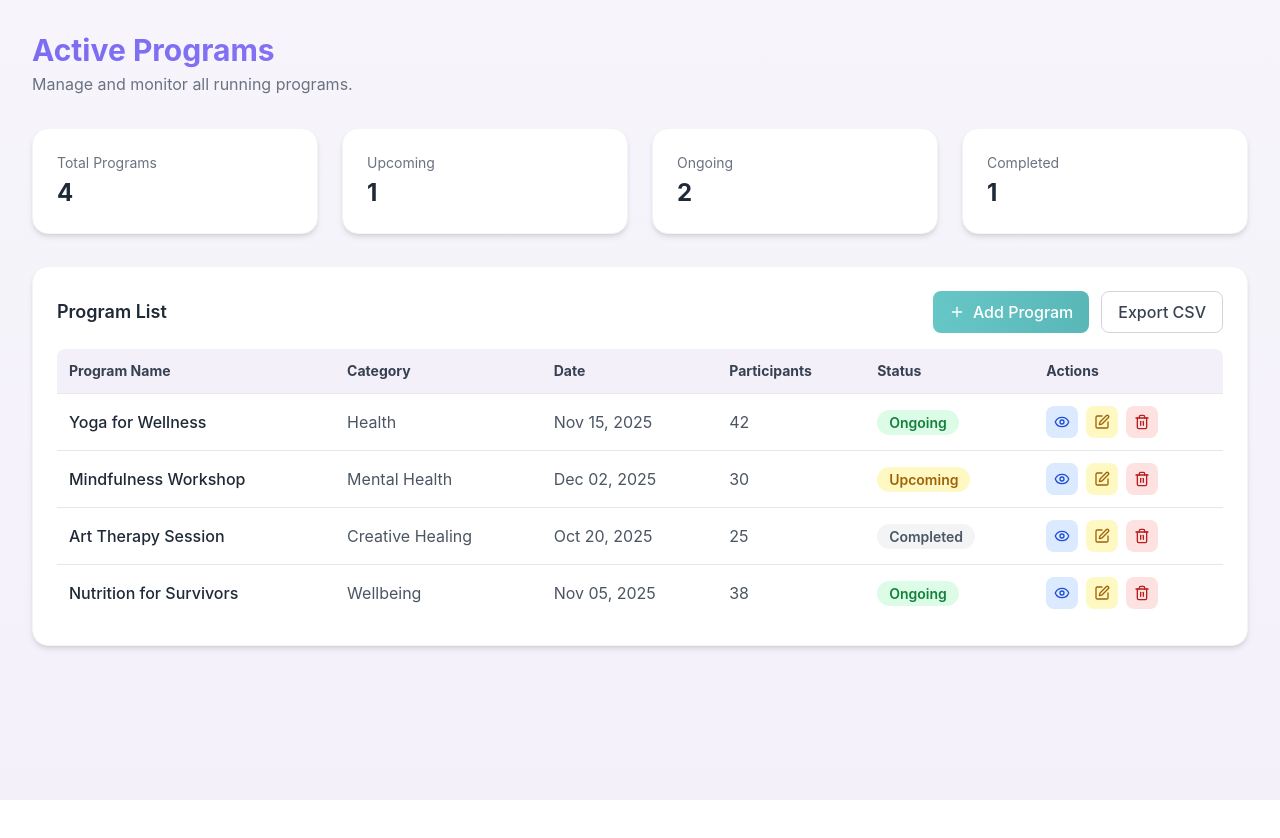
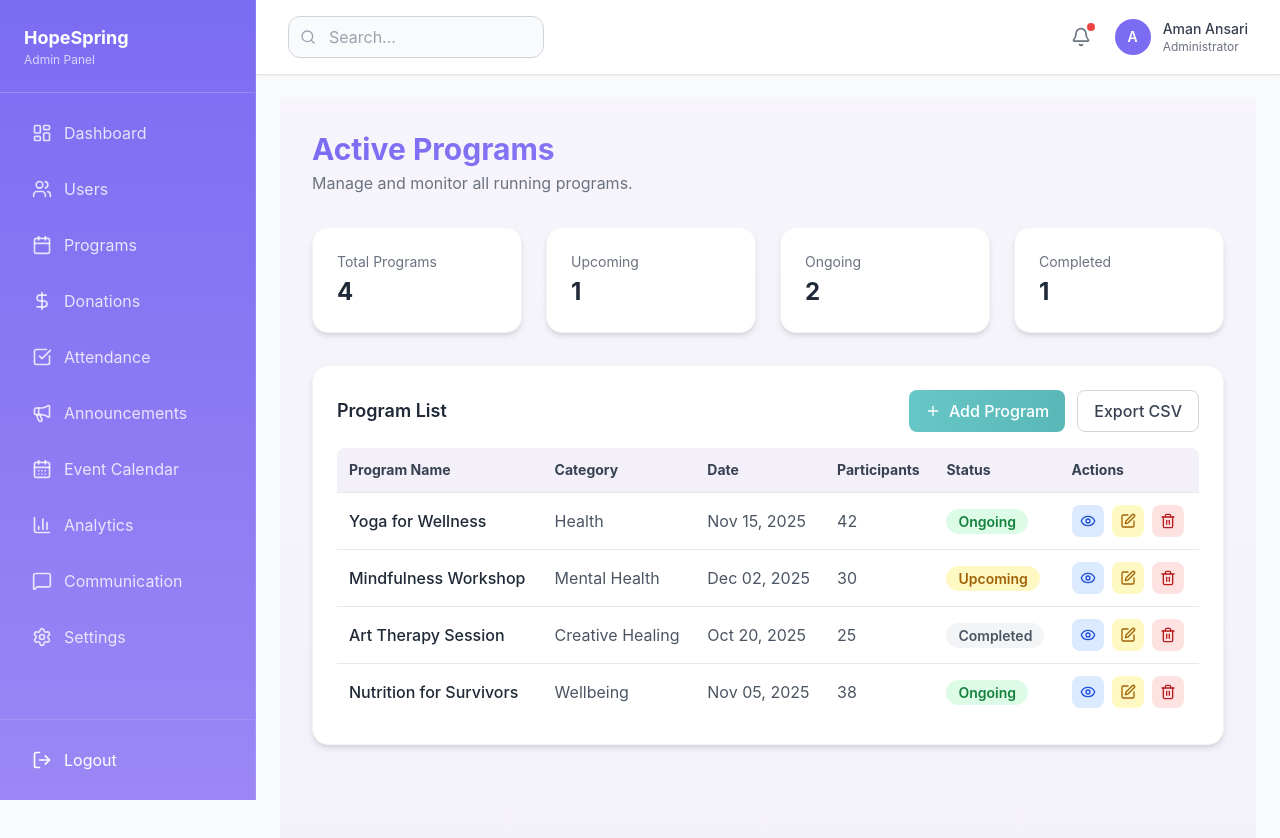
Before and after one commit to Aman-1603/HopeSpring, a React (Create React App) app in the folder hope_spring/: page /admin/activeprogram in a window 1280 px wide. Shown: the top 838 px of the page. Before the commit the page ends 800 px from the top, so only its background shows below. Built offline with nearby package versions, Linux system fonts and the light colour scheme.

Commit message:
Added Gragment to the Active program page

```diff
--- a/hope_spring/src/AdminSection/ActiveProgramsPage.js
+++ b/hope_spring/src/AdminSection/ActiveProgramsPage.js
@@ -1,5 +1,6 @@
 import React from "react";
 import { Plus, Edit, Trash2, Eye } from "lucide-react";
+import AdminLayout from "./NavSection/AdminLayout";
 
 const programs = [
   { id: 1, name: "Yoga for Wellness", category: "Health", date: "Nov 15, 2025", participants: 42, status: "Ongoing" },
@@ -10,6 +11,7 @@
 
 const ActiveProgramsPage = () => {
   return (
+    <AdminLayout>
     <div className="min-h-screen bg-gradient-to-b from-[#f7f5fb] to-[#f3f0fa] p-8 space-y-8">
       {/* Header */}
       <div>
@@ -109,6 +111,7 @@
         </div>
       </div>
     </div>
+    </AdminLayout>
   );
 };
 
```
